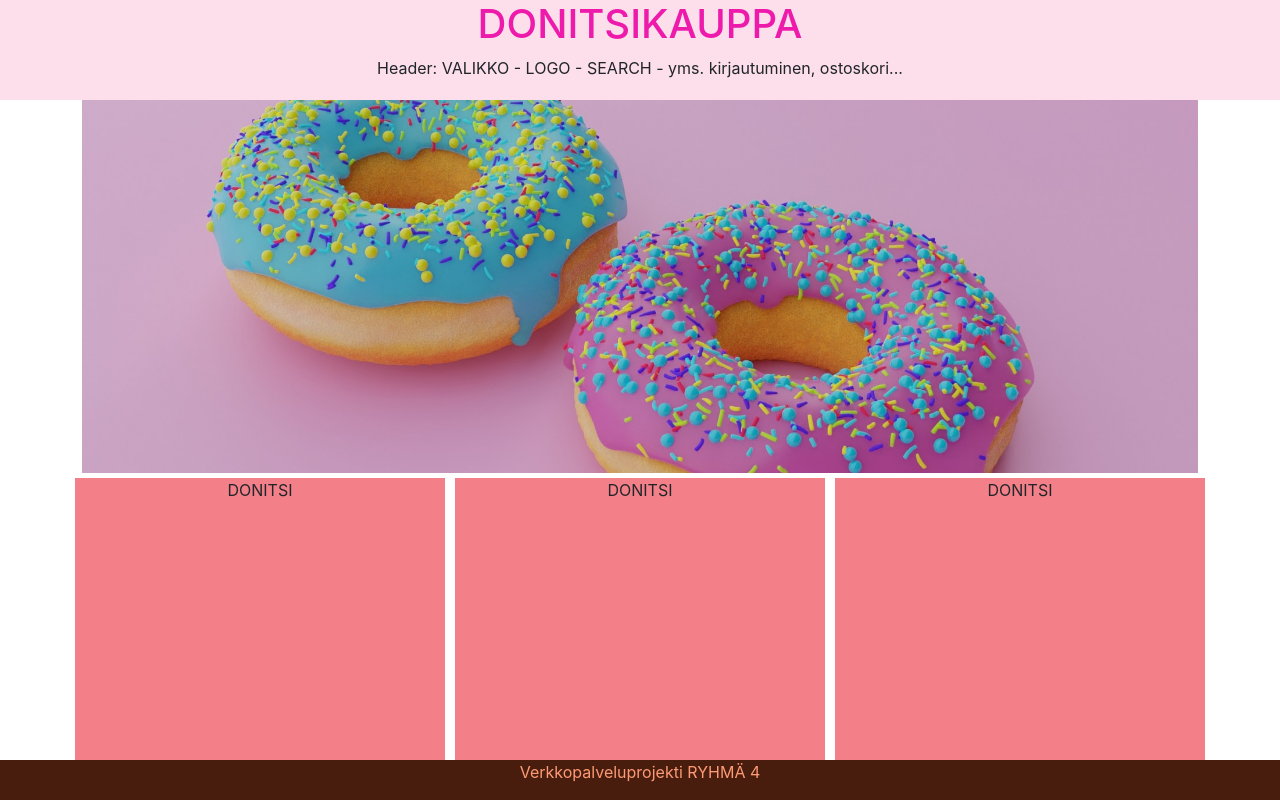
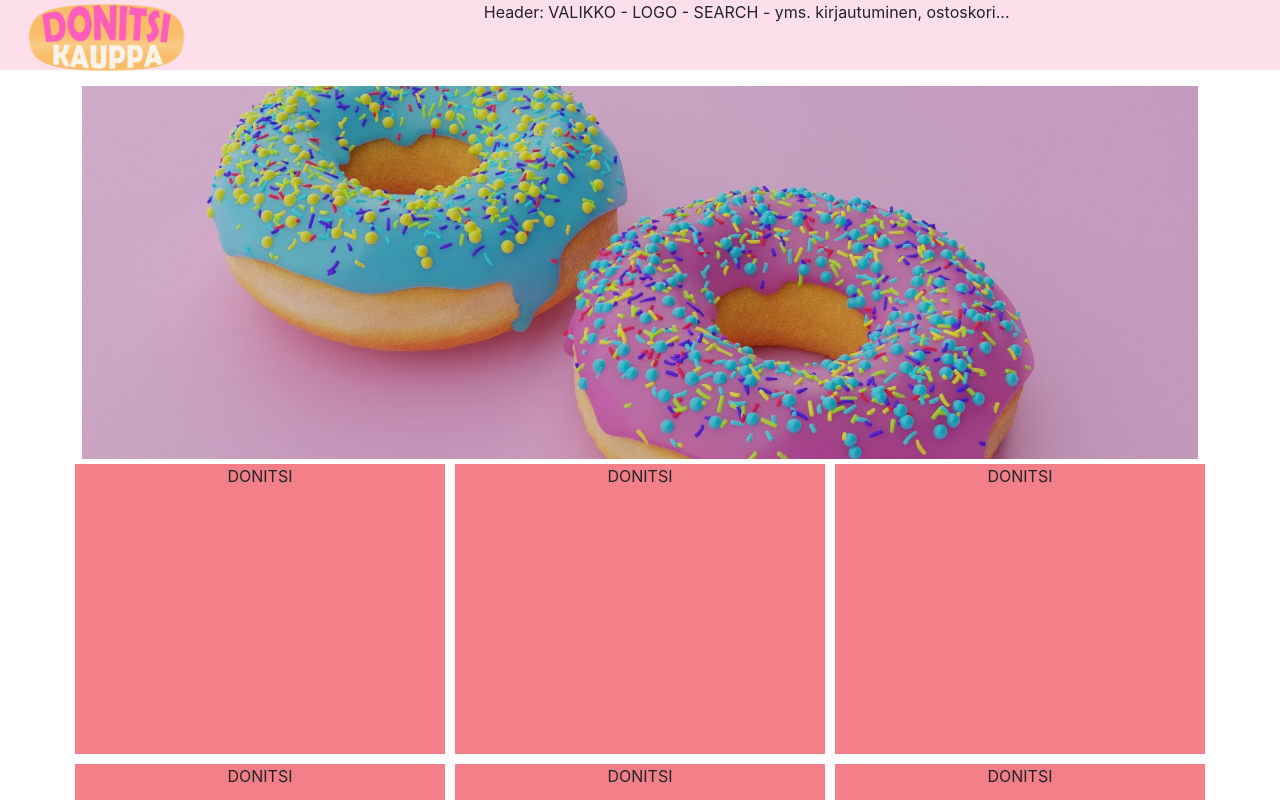
Before and after one commit to Nojaajoo/Verkkopalveluprojekti-Ryhma-4, a React (Create React App) app: page / in a window 1280 px wide. Shown: the top 800 px of the page. Built offline with nearby package versions, Linux system fonts and the light colour scheme.

Commit message:
lisäsin logon, vaatii säätöä

```diff
--- a/src/Header.css
+++ b/src/Header.css
@@ -1,17 +1,20 @@
 .header {
     background-color: #FCDFEB;
-    height: 100px;
+    height: 70px;
     text-align: center;
+    margin-bottom: 1em;
 }
 
 .footer {
     background-color: #491D0D;
-    position: fixed;
+    position: static;
     bottom: 0;
-    left: 0;
+    /* left: 0; */
     width: 100%;
+    height: 40px;
     color: #FE9A76;
     text-align: center;
+    margin-top: 2em;
 }
 
 /*
--- a/src/Header.js
+++ b/src/Header.js
@@ -1,11 +1,22 @@
 import React from 'react'
 import './Header.css';
+import logo from "./img/donitsilogo.png"
 
 export default function Header() {
     return (
-        <div className="header">
-            <h1>DONITSIKAUPPA</h1>
-            <p>Header: VALIKKO - LOGO - SEARCH - yms. kirjautuminen, ostoskori... </p>
+        <div className="header container-fluid">
+            <div className="row">
+                <picture className="col-2">
+                <img className="img-fluid p-1" src={logo} alt="logo"/>
+                </picture>
+                <div className="col-10">
+                <p>Header: VALIKKO - LOGO - SEARCH - yms. kirjautuminen, ostoskori... </p>
+            </div>
+            </div>
+
+
+
+
         </div>
     )
 }
```
Also changed, not shown: src/img/donitsilogo.png (added).
